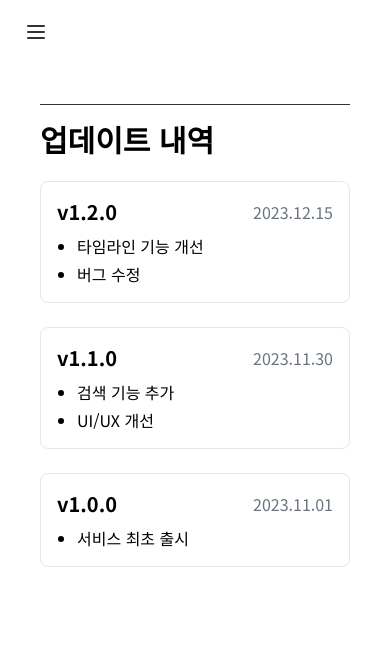
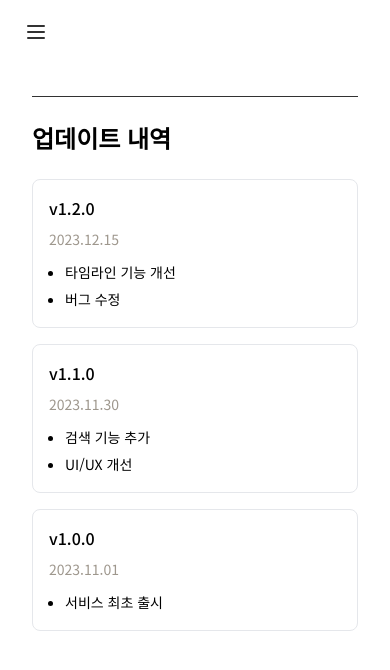
Before and after one commit to team-hearing/hearing-frontend, a Next.js app: page /updates in a window 390 px wide. Shown: the top 670 px of the page. Built offline with nearby package versions, Linux system fonts and the light colour scheme.

Commit message:
style: updates page 반응형 텍스트 수정

```diff
--- a/src/app/updates/page.tsx
+++ b/src/app/updates/page.tsx
@@ -16,19 +16,22 @@ export default function UpdatesPage() {
         <Navigation />
       </div>
 
-      <div className="p-10">
-        <div className="w-full h-px bg-gray-dark mb-4" />
-        <h1 className="text-3xl font-bold mb-6">업데이트 내역</h1>
-        <div className="space-y-6">
+      <div className="px-8 py-8 sm:px-10 sm:py-8 md:px-8 md:py-10 lg:px-12 lg:py-12 xl:px-16">
+        <div className="w-full h-px bg-gray-dark mb-6 sm:mb-8 md:mb-10 lg:mb-12" />
+
+        <div className="max-w-4xl lg:max-w-none">
+          <div className="text-h5 sm:text-h4 md:text-h3 font-bold mb-6 sm:mb-8 md:mb-10 lg:mb-12">업데이트 내역</div>
+
+          <div className="space-y-4 sm:space-y-5 md:space-y-6 lg:space-y-8">
             {updates.map((update) => (
-            <div key={update.version} className="border rounded-lg p-4">
-              <div className="flex justify-between items-center mb-2">
-                <h2 className="text-xl font-bold">v{update.version}</h2>
-                <span className="text-gray-500">{update.date}</span>
+              <div key={update.version} className="border rounded-lg p-4 sm:p-5 md:p-6 lg:p-8">
+                <div className="flex flex-col sm:flex-row sm:justify-between sm:items-center mb-3 sm:mb-4 md:mb-5 gap-2 sm:gap-0">
+                  <div className="text-body sm:text-h6 md:text-h5 font-medium">v{update.version}</div>
+                  <span className="text-sm sm:text-body text-gray-medium">{update.date}</span>
                 </div>
-              <ul className="list-disc pl-5 space-y-1">
+                <ul className="list-disc pl-4 sm:pl-5 md:pl-6 space-y-1 sm:space-y-2">
                   {update.changes.map((change, idx) => (
-                  <li key={idx}>{change}</li>
+                    <li key={idx} className="text-sm sm:text-body leading-relaxed">{change}</li>
                   ))}
                 </ul>
               </div>
@@ -36,5 +39,6 @@ export default function UpdatesPage() {
           </div>
         </div>
       </div>
+    </div>
   );
 }
```
Lines whose indentation alone changed are shown as unchanged.
